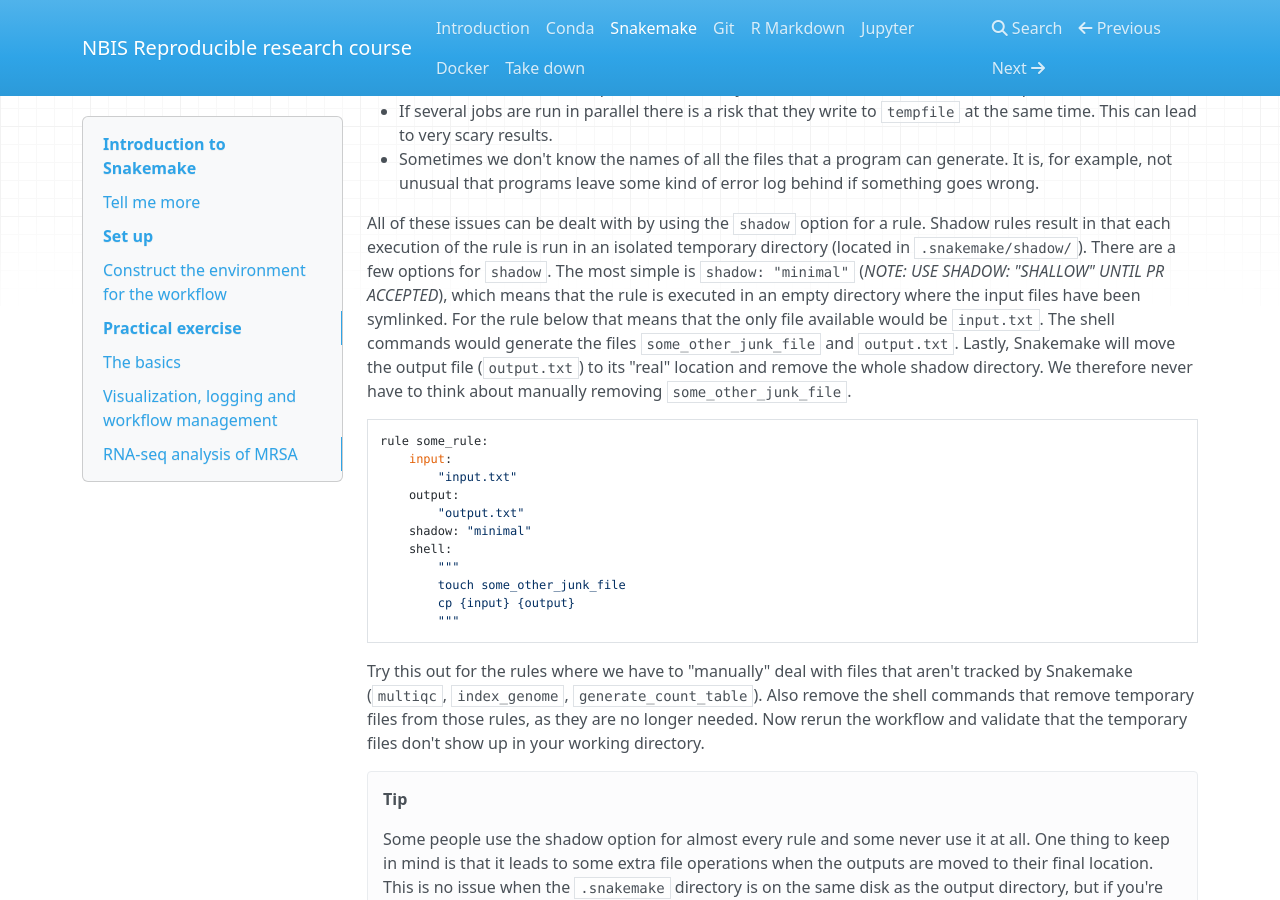
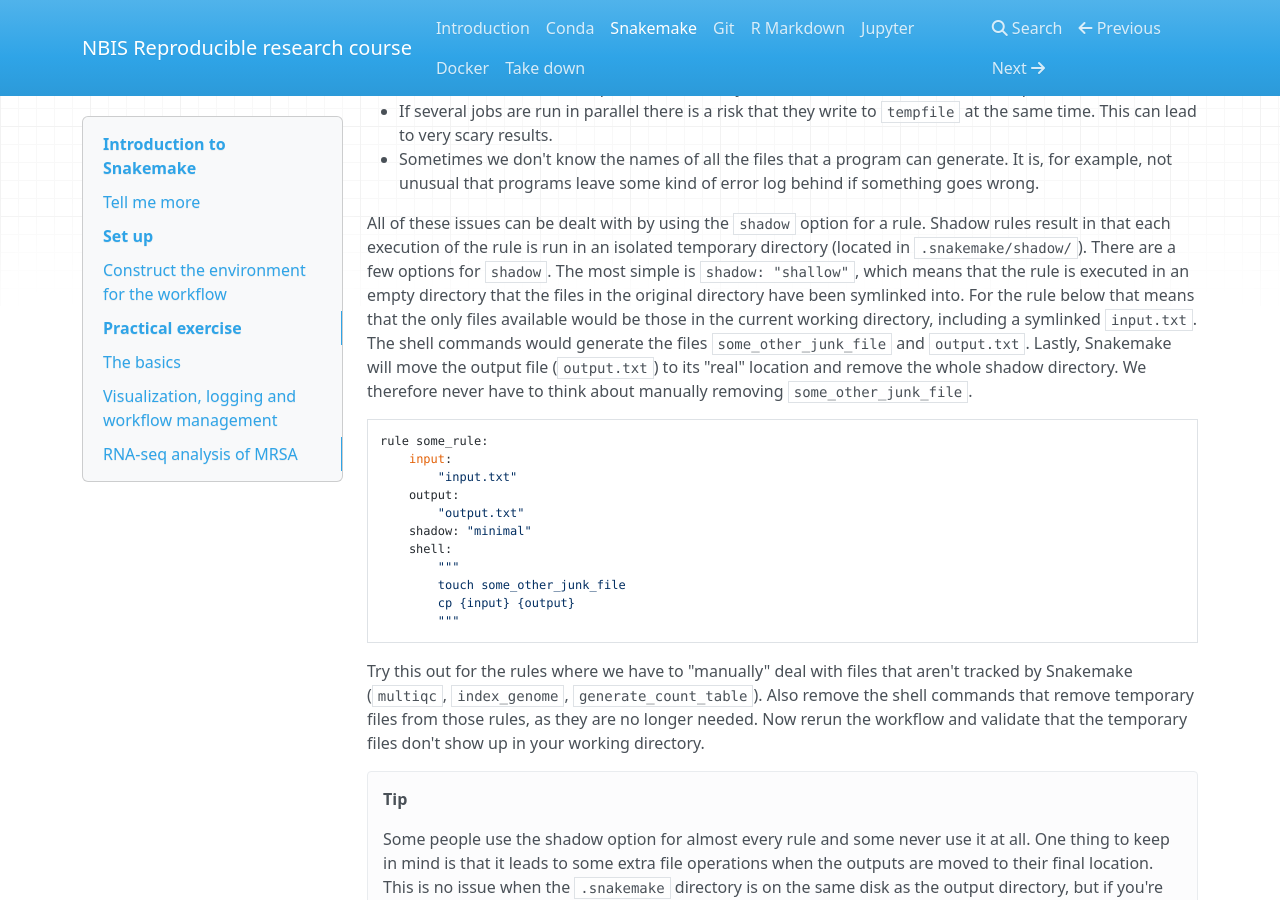
Before and after one commit to NBISweden/workshop-reproducible-research, an MkDocs documentation site: the page built from docs/snakemake.md, in a window 1280 px wide and 900 px high, scrolled down 16249 px. Built offline with MkDocs 1.6.1, drawn with Linux system fonts in a browser that asks for light colours; nearby versions of some CDN libraries; old or Windows-style settings are respelled for this version of MkDocs.

Commit message:
fix git in docker + sm shadow
Former-commit-id: 718c20210c716dd7881b34aa56f6ae45719c854d

````diff
--- a/docs/snakemake.md
+++ b/docs/snakemake.md
@@ -519,7 +519,7 @@ There are a number of drawbacks with having files that aren't explicitly part of
 * If several jobs are run in parallel there is a risk that they write to `tempfile` at the same time. This can lead to very scary results.
 * Sometimes we don't know the names of all the files that a program can generate. It is, for example, not unusual that programs leave some kind of error log behind if something goes wrong.
 
-All of these issues can be dealt with by using the `shadow` option for a rule. Shadow rules result in that each execution of the rule is run in an isolated temporary directory (located in `.snakemake/shadow/`). There are a few options for `shadow`. The most simple is `shadow: "minimal"` (*NOTE: USE SHADOW: "SHALLOW" UNTIL PR ACCEPTED*), which means that the rule is executed in an empty directory where the input files have been symlinked. For the rule below that means that the only file available would be `input.txt`. The shell commands would generate the files `some_other_junk_file` and `output.txt`. Lastly, Snakemake will move the output file (`output.txt`) to its "real" location and remove the whole shadow directory. We therefore never have to think about manually removing `some_other_junk_file`.
+All of these issues can be dealt with by using the `shadow` option for a rule. Shadow rules result in that each execution of the rule is run in an isolated temporary directory (located in `.snakemake/shadow/`). There are a few options for `shadow`. The most simple is `shadow: "shallow"`, which means that the rule is executed in an empty directory that the files in the original directory have been symlinked into. For the rule below that means that the only files available would be those in the current working directory, including a symlinked `input.txt`. The shell commands would generate the files `some_other_junk_file` and `output.txt`. Lastly, Snakemake will move the output file (`output.txt`) to its "real" location and remove the whole shadow directory. We therefore never have to think about manually removing `some_other_junk_file`.
 
 ```python
 rule some_rule:
````
Also changed, not shown: docs/docker.md (+0 -2 lines), docs/git.md (+1 -1 lines), docs/jupyter.md (+7 -1 lines), docs/todo.txt (+2 -5 lines).
